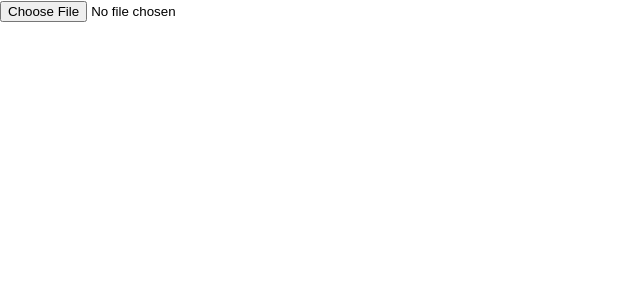
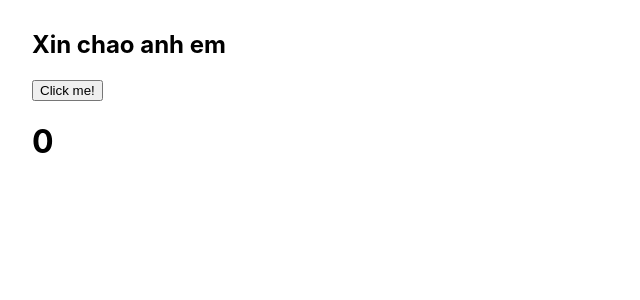
Before and after one commit to Themanh99/tiktok, a React (Create React App) app: page / in a window 1280 px wide. Shown: the top 300 px of the page, without its empty margins (0-640 px from the left). Built offline with nearby package versions, Linux system fonts and the light colour scheme.

Commit message:
Add bai tap useCallback

```diff
--- a/src/App.js
+++ b/src/App.js
@@ -1,32 +1,19 @@
 import React from 'react';
-import { useEffect } from 'react';
+import { useCallback } from 'react';
 import { useState } from 'react';
+import Content from './Content';
 
 function App() {
-  const [avatar , setAvatar] = useState()
+  const [count , setCount] = useState(0)
 
-  useEffect(() =>{
-    return () => {
-      avatar && URL.revokeObjectURL(avatar.preview)
-    }
-  } , [avatar])
-  const handlePreviewAvatar = (e) => {
-    const file = e.target.files[0]
-
-    file.preview = URL.createObjectURL(file)
-    setAvatar(file)
+  const handleIncrease = () => {
+    setCount(prevCount => prevCount + 1)
   }
 
-
   return (
-    <div>
-      <input
-        type="file"
-        onChange={handlePreviewAvatar}
-      />
-      {avatar && (
-        <img src={avatar.preview} alt="" width="80%" />
-      )}
+    <div style={{padding : '10px 32px'}}>
+      <Content onIncrease={handleIncrease}/>
+      <h1>{count}</h1>
     </div>
   );
 }
--- /dev/null
+++ b/src/Content.js
@@ -0,0 +1,13 @@
+import React,{memo} from 'react';
+
+function Content({onIncrease}) {
+    console.log('re-render');
+    return (
+        <>
+            <h2>Xin chao anh em</h2>
+            <button onClick={onIncrease}>Click me!</button>
+        </>
+    );
+}
+
+export default memo(Content);
```
Also changed, not shown: kiến thức.txt, 1 other file (tests, documents, lock files or other folders).
